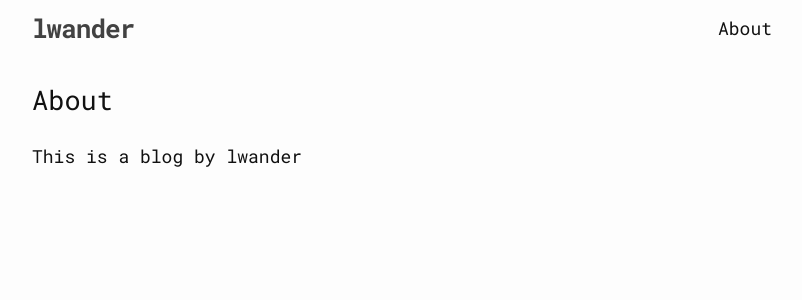
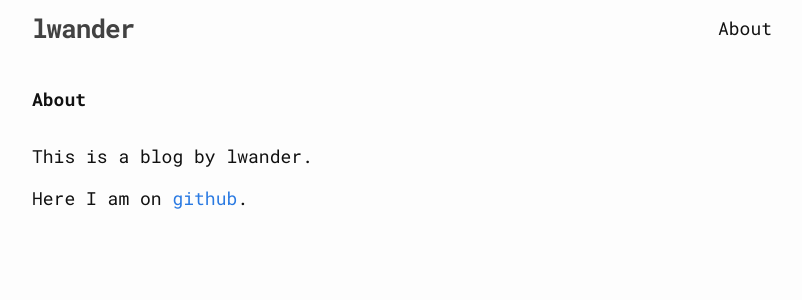
Before and after one commit to lwander/lwander.github.io, a Jekyll site: the page built from about.md, in a window 1280 px wide. Shown: the top 300 px of the page, without its empty margins (238-1040 px from the left). Built offline with Jekyll 4.4.1, drawn with Linux system fonts in a browser that asks for light colours.

Commit message:
Update about section

```diff
--- a/_layouts/page.html
+++ b/_layouts/page.html
@@ -4,7 +4,7 @@ layout: default
 <article class="post">
 
   <header class="post-header">
-    <h1 class="post-title">{{ page.title }}</h1>
+    <b class="post-title">{{ page.title }}</b>
   </header>
 
   <div class="post-content">
--- a/about.md
+++ b/about.md
@@ -4,4 +4,6 @@ title: About
 permalink: /about/
 ---
 
-This is a blog by lwander
+This is a blog by lwander.
+
+Here I am on [github](https://github.com/lwander).
```
Also changed, not shown: 1 other file.
